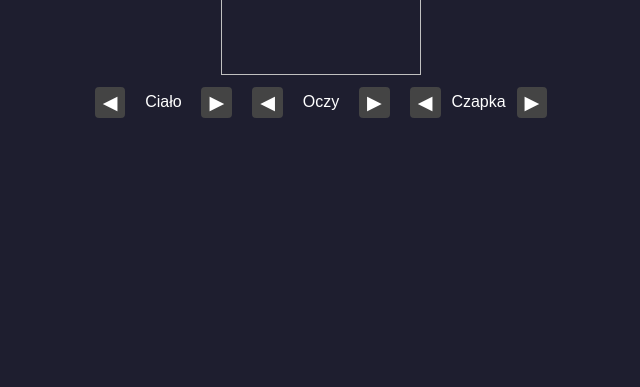
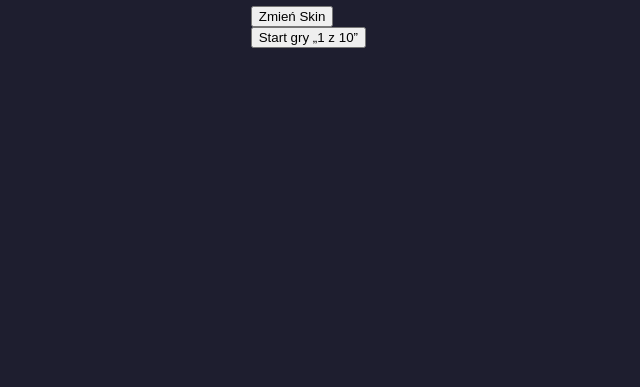
Before and after one commit to Roxiqq/Eventyyy, a plain HTML site: page index.html in a window 1280 px wide. Shown: the part 413-800 px from the top of the page, without its empty margins (319-959 px from the left). Drawn offline with Linux system fonts and the light colour scheme.

Commit message:
Update index.html

```diff
--- a/index.html
+++ b/index.html
@@ -2,34 +2,32 @@
 <html lang="pl">
 <head>
   <meta charset="UTF-8"/>
-  <title>Eventyyy – Generator Avatara</title>
+  <title>Eventyyy – Avatar & Start</title>
   <link rel="stylesheet" href="style.css"/>
 </head>
 <body>
-  <div class="avatar-container">
-    <div class="layer" id="body-layer"><img src="" alt="body"></div>
-    <div class="layer" id="eyes-layer"><img src="" alt="eyes"></div>
-    <div class="layer" id="hat-layer"><img src="" alt="hat"></div>
-  </div>
+  <div class="screen">
+    <h1>Eventyyy</h1>
 
-  <div class="controls">
-    <div class="control-group">
-      <button data-part="body" data-dir="-1">◀</button>
-      <span>Ciało</span>
-      <button data-part="body" data-dir="1">▶</button>
+    <!-- AVATAR -->
+    <div class="avatar-wrapper">
+      <div id="avatar" class="avatar">
+        <div class="face"></div>
+        <div id="hat" class="hat"></div>
+        <div id="mustache" class="mustache"></div>
+      </div>
+      <button id="skinBtn" class="btn">Zmień Skin</button>
     </div>
-    <div class="control-group">
-      <button data-part="eyes" data-dir="-1">◀</button>
-      <span>Oczy</span>
-      <button data-part="eyes" data-dir="1">▶</button>
-    </div>
-    <div class="control-group">
-      <button data-part="hat" data-dir="-1">◀</button>
-      <span>Czapka</span>
-      <button data-part="hat" data-dir="1">▶</button>
-    </div>
+
+    <!-- START GRY -->
+    <button id="startGame" class="btn btn-start">Start gry „1 z 10”</button>
   </div>
 
   <script src="avatar.js"></script>
+  <script>
+    document.getElementById('startGame').onclick = ()=> {
+      window.location.href = 'game.html';
+    };
+  </script>
 </body>
 </html>
```
